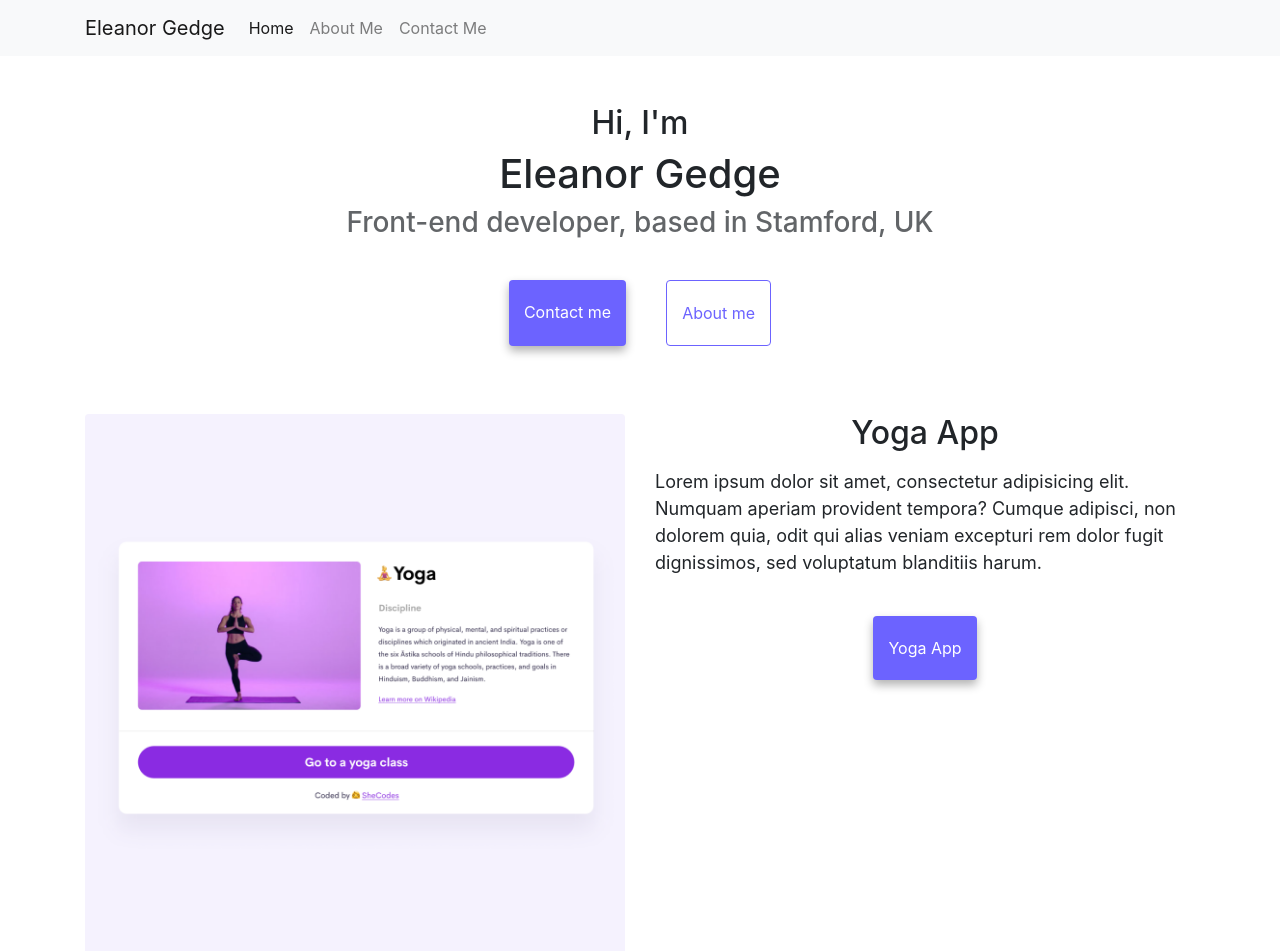
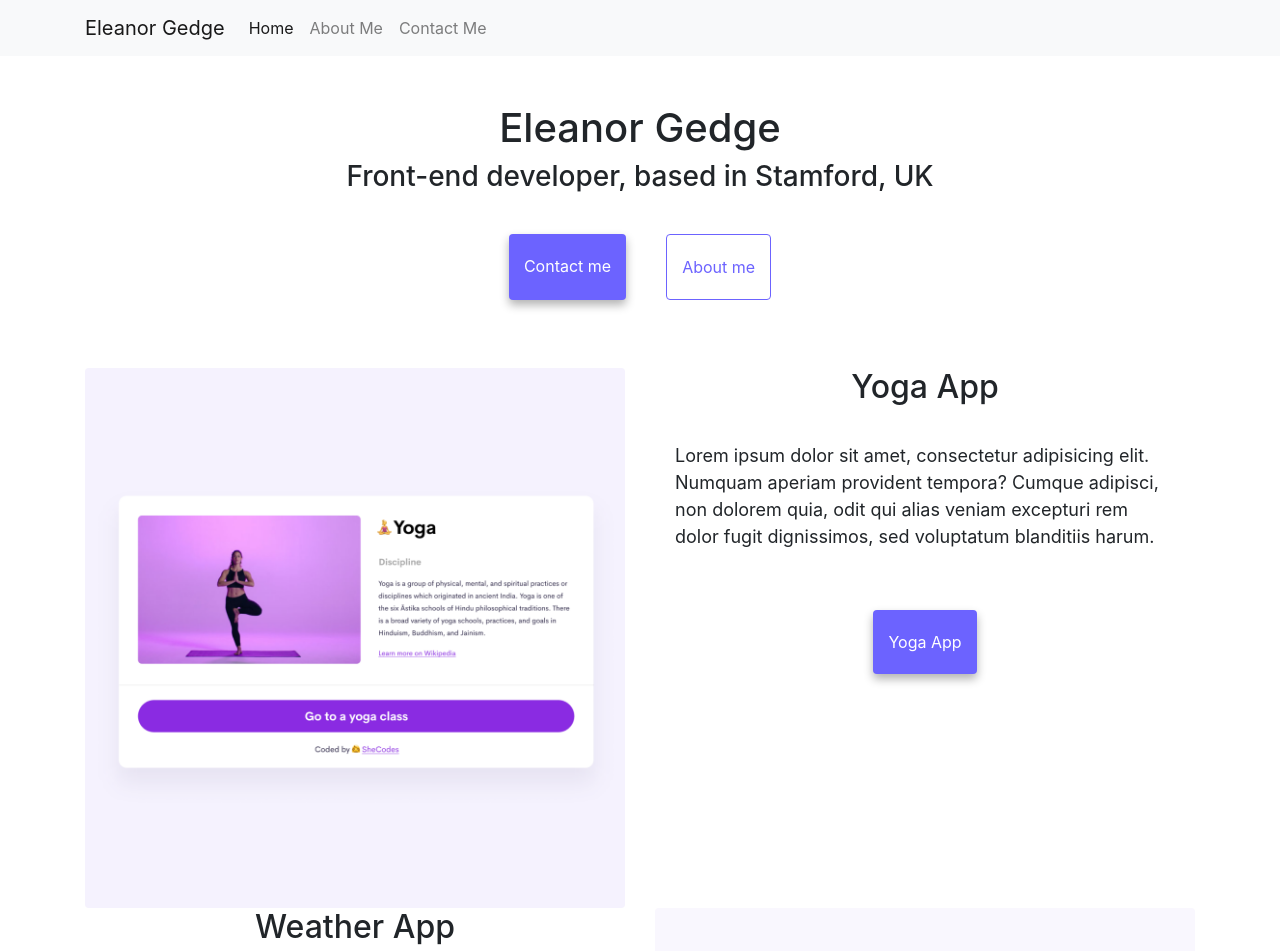
Before and after one commit to eleanorgedge/Eleanor-Gedge-Advanced-Tools-Workshop-Week-3-Homework, a plain HTML site: page index.html in a window 1280 px wide. Shown: the top 951 px of the page. Drawn offline with nearby package versions, Linux system fonts and the light colour scheme.

Commit message:
Updated multiple elements on page

```diff
--- a/index.html
+++ b/index.html
@@ -44,8 +44,7 @@
       </div>
     </div>
   </nav>
-  <h2 class="pt-5">Hi, I'm</h2>
-  <h1>Eleanor Gedge</h1>
+  <h1 class="pt-5">Eleanor Gedge</h1>
   <h3>Front-end developer, based in Stamford, UK</h3>
   <div class="navigation-links mb-5">
     <a href="about.html#contact" class="contact-link" title="Contact me">Contact me</a>
--- a/style.css
+++ b/style.css
@@ -13,28 +13,17 @@ h3 {
   line-height: 1.2;
 }
 
-h1 {
-  font-size: 96px;
-}
-
-h2 {
-  font-size: 48px;
-}
-
-h3 {
-  font-size: 24px;
-  opacity: 0.7;
-}
-
 .projects {
   font-size: 18px;
   line-height: 1.5;
   text-align: left;
+  padding: 20px;
 }
 .about {
   font-size: 18px;
   line-height: 1.5;
   text-align: center;
+  padding: 20px;
 }
 
 .navigation-links {
@@ -103,4 +92,5 @@ h3 {
 .navigation-links{
   text-align: center;
 }
+
 }
```
Also changed, not shown: about.html (+2 -1 lines).
